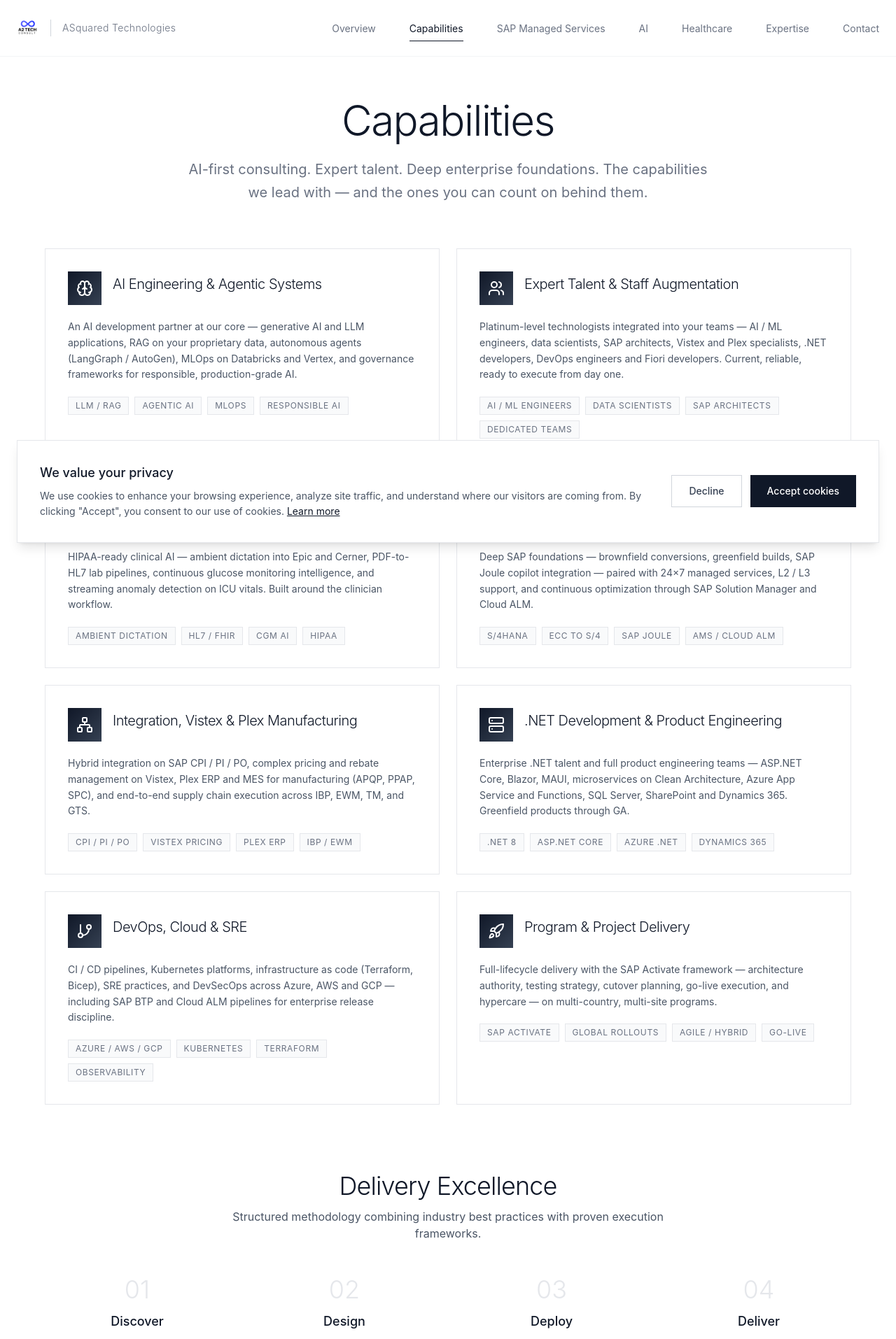
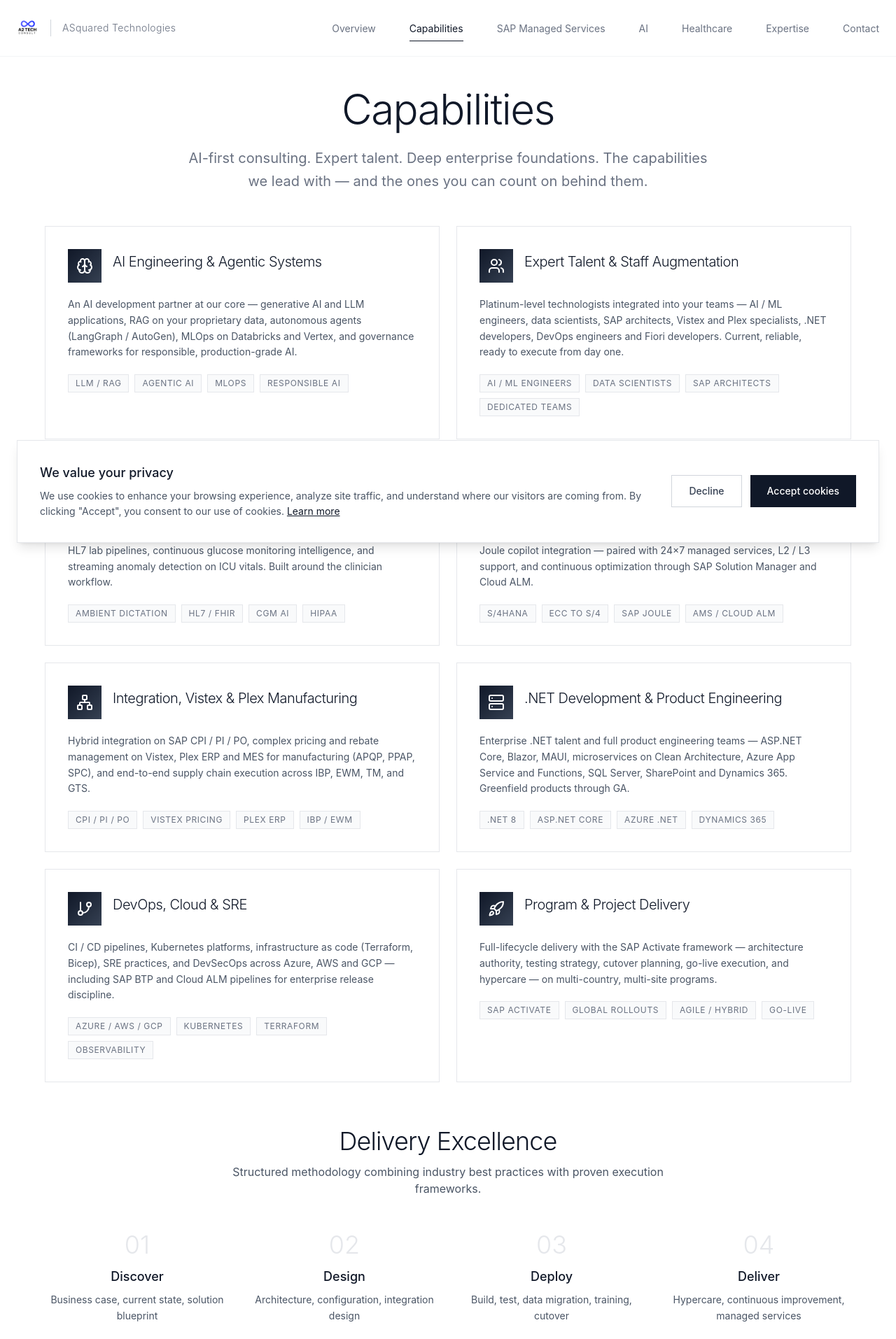
Before and after one commit to A2TechConsult/ASquared2, a React (Vite) app: page /capabilities in a window 1280 px wide. Shown: the top 1914 px of the page at 70% size. Built offline with nearby package versions, Linux system fonts and the light colour scheme.

Commit message:
Capabilities: tighten top gap and inter-section spacing

```diff
--- a/src/app/pages/Capabilities.tsx
+++ b/src/app/pages/Capabilities.tsx
@@ -63,9 +63,9 @@ export function Capabilities() {
   ];
 
   return (
-    <main className="pt-8 pb-24 px-6">
+    <main className="pt-4 pb-16 px-6">
       {/* Hero */}
-      <section className="max-w-6xl mx-auto mb-16">
+      <section className="max-w-6xl mx-auto mb-12">
         <motion.div
           initial={{ opacity: 0, y: 20 }}
           animate={{ opacity: 1, y: 0 }}
@@ -83,7 +83,7 @@ export function Capabilities() {
       </section>
 
       {/* Grouped tiles — 2 columns */}
-      <section className="max-w-6xl mx-auto mb-24">
+      <section className="max-w-6xl mx-auto mb-16">
         <div className="grid md:grid-cols-2 gap-6">
           {groups.map((group, index) => {
             const Icon = group.icon;
@@ -128,7 +128,7 @@ export function Capabilities() {
       </section>
 
       {/* Delivery Excellence */}
-      <section className="max-w-6xl mx-auto mb-24">
+      <section className="max-w-6xl mx-auto mb-16">
         <motion.div
           initial={{ opacity: 0 }}
           whileInView={{ opacity: 1 }}
```
